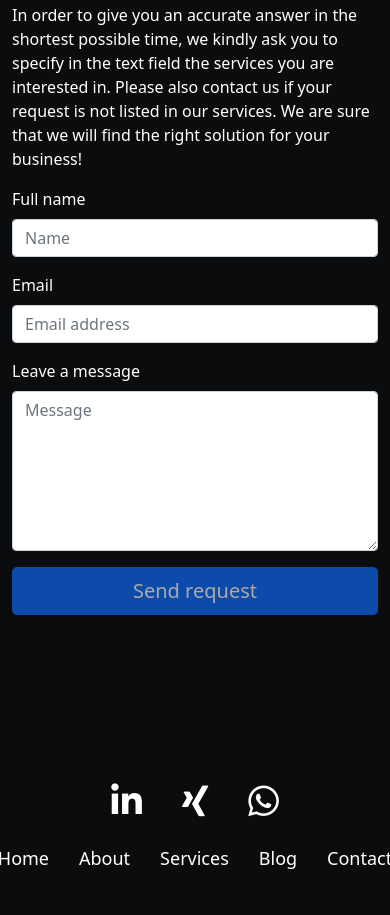
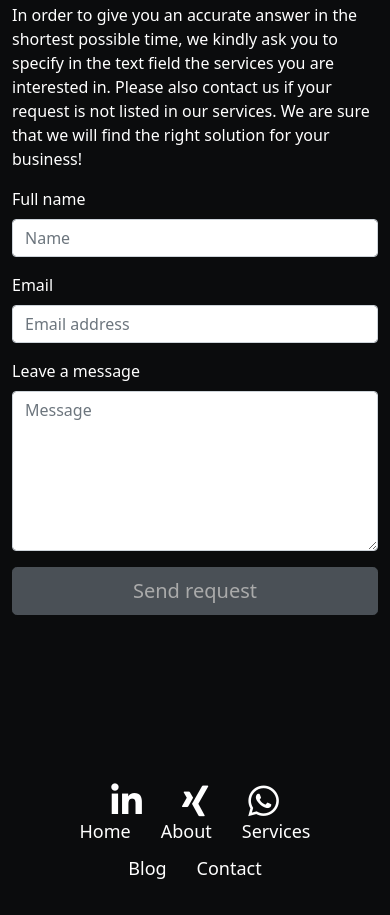
Before and after one commit to MaximilianDammer/miproyecto_github, a website: page pages/contacto.html in a window 390 px wide. Shown: the part 592-1507 px from the top of the page. Drawn offline with nearby package versions, Linux system fonts and the light colour scheme.

Commit message:
Cambio de estilos, se implementó un breakpoint para el footer para que sea responsive en dispositivos mobile

```diff
--- a/pages/contacto.html
+++ b/pages/contacto.html
@@ -72,7 +72,7 @@
 
                         <!-- Form submit button -->
                         <div class="d-grid">
-                            <button class="btn btn-primary btn-lg disabled" id="submitButton"
+                            <button class="btn btn-secondary btn-lg disabled" id="submitButton"
                                 type="submit">Send request</button>
                         </div>
 
@@ -85,7 +85,7 @@
 
     <footer> <!--Beginning Footer-->
         <div class="footer">
-            <div class="social-media">
+            <div class="SocialMedia">
                 <ul>
                     <li class="SocialItems"><a href="https://www.linkedin.com/in/maximilian-dammer" target="_blank"><i
                                 class="fa-brands fa-linkedin-in"></i></a></li>
--- a/sass/partials/_footer.scss
+++ b/sass/partials/_footer.scss
@@ -10,7 +10,7 @@ footer {
     height: 150px;
     align-items: center;
 
-    .social-media {
+    .SocialMedia {
         ul {
             display: flex;
             padding: 10px;
@@ -57,3 +57,17 @@ footer {
         }
     }
 }
+
+
+@media screen and (max-width: 460px) {
+    .QuickLinks {
+        ul{
+        display: block;
+        flex-wrap: wrap;
+        justify-content: center;
+        li{
+            margin-top: 10px;
+        }
+    }
+    }
+}
```
Also changed, not shown: index.html (+1 -1 lines), pages/Acercade.html (+1 -1 lines), pages/blog.html (+1 -1 lines), pages/servicios.html (+1 -1 lines), css/styles.css.
